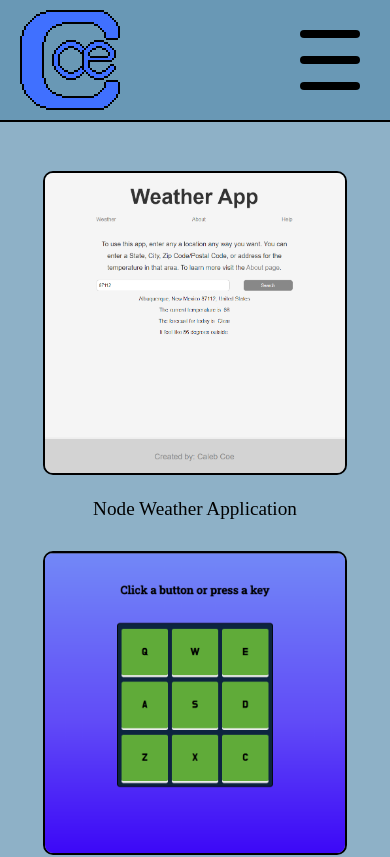
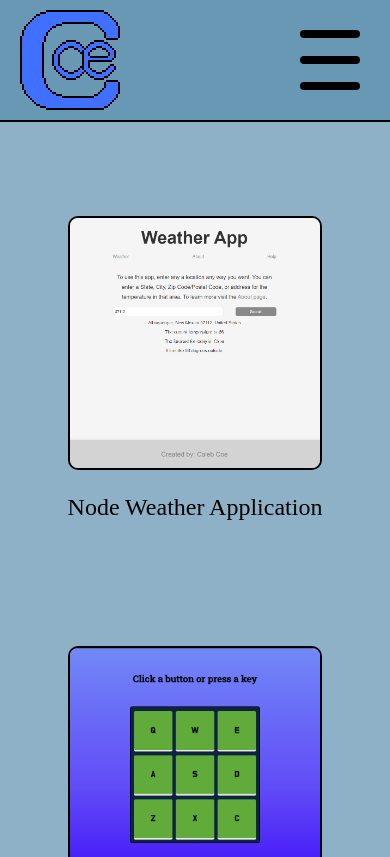
Before and after one commit to SimpleContributor/coe-portfolio, a React (Create React App) app in the folder coe-portfolio/: page /projects in a window 390 px wide. Shown: the top 857 px of the page. Built offline with nearby package versions, Linux system fonts and the light colour scheme.

Commit message:
Add more mobile styling for the projects page. Increase line height on home page

```diff
--- a/coe-portfolio/src/App/components/Home.js
+++ b/coe-portfolio/src/App/components/Home.js
@@ -6,14 +6,14 @@ import Footer from './Footer';
 
 const StyledHome = styled.div`
     background-color: #8eb1c7;
-    min-height: 1200px;
+    min-height: 1300px;
     margin: 0;
     padding: 0;
     padding-top: 120px;
     width: 100vw;
 
     @media (max-width: 500px){
-        min-height: 1000px;
+        min-height: 1100px;
     }
 `
 
--- a/coe-portfolio/src/App/components/HomeContent.js
+++ b/coe-portfolio/src/App/components/HomeContent.js
@@ -9,13 +9,14 @@ const StyledWrapper = styled.div`
     display: grid;
     grid-template-columns: 1fr 1fr;
     grid-template-rows: auto 200px 200px;
-
+    line-height: 1.6;
     padding-bottom: 100px;
     width: 100%;
 
     @media (max-width: 500px){
         grid-template-columns: 1fr;
         grid-template-rows: auto 120px 120px;
+        line-height: 1.8;
     }
 
 
--- a/coe-portfolio/src/App/components/PhotoTile.js
+++ b/coe-portfolio/src/App/components/PhotoTile.js
@@ -3,10 +3,13 @@ import styled from 'styled-components';
 
 const StyledTile = styled.div`
     border-radius: 10px;
+
     padding: 10px;
 
     a{
         color: #000;
+        display: grid;
+        justify-items: center;
         text-decoration: none;
     }
 
@@ -15,10 +18,15 @@ const StyledTile = styled.div`
         border-radius: 10px;
         cursor: pointer;
         height: 300px;
+
+        @media(max-width: 500px){
+            height: 250px;
+
+        }
     }
 
     p{
-        font-size: 1.2rem;
+        font-size: 1.5rem;
         text-align: center;
     }
 
--- a/coe-portfolio/src/App/components/Projects.js
+++ b/coe-portfolio/src/App/components/Projects.js
@@ -16,7 +16,7 @@ const ProjectsWrapper = styled.div`
     }
 
     @media (max-width: 768px){
-        min-height: 3100px;
+        min-height: 3200px;
     }
 `
 
--- a/coe-portfolio/src/App/components/ProjectsContent.js
+++ b/coe-portfolio/src/App/components/ProjectsContent.js
@@ -7,21 +7,21 @@ const ProjectContainer = styled.div`
     align-items: center;
     display: grid;
     grid-gap: 30px;
-    grid-template-columns: repeat(3, 350px);
-    grid-template-rows: repeat(3, 350px);
-    justify-items: center;
-    justify-self: center;
+    grid-template-columns: repeat(3, 400px);
+    grid-template-rows: repeat(3, 400px);
+    justify-content: space-around;
     margin-top: 180px;
-    padding-bottom: 100px;
+    min-width: 100vw;
+    padding-bottom: 180px;
 
     @media(max-width: 1200px){
-         grid-template-columns: repeat(2, 350px);
-         grid-template-rows: repeat(4, 350px);
+         grid-template-columns: repeat(2, 400px);
+         grid-template-rows: repeat(4, 400px);
     }
 
     @media(max-width: 768px){
         grid-template-columns: 1fr;
-        grid-template-rows: repeat(7, 350px);
+        grid-template-rows: repeat(7, 400px);
     }
 
 
```
Also changed, not shown: 8 other files (tests, documents, lock files or other folders).
